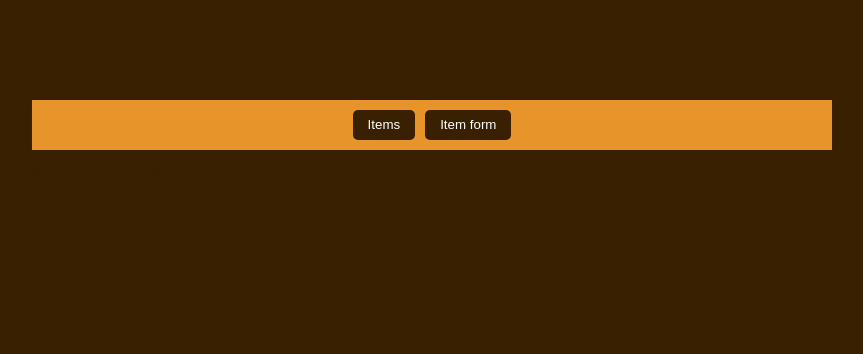
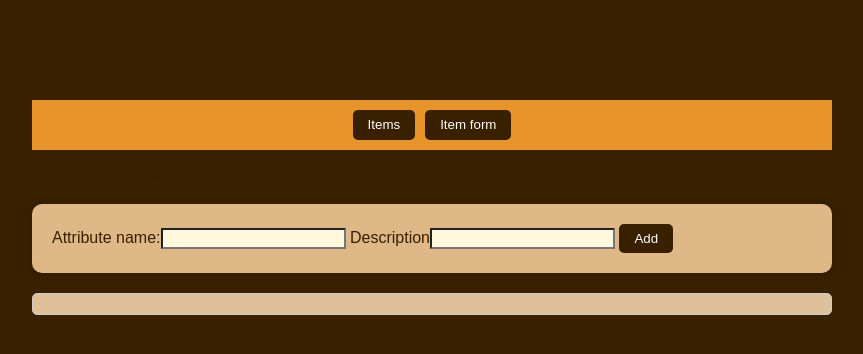
Before and after one commit to adityadworkplace/practice1, a FastAPI app: template templates/detail.html in a window 1280 px wide. Shown: the top 354 px of the page, without its empty margins (208-1071 px from the left). Run offline with FastAPI, Linux system fonts and the light colour scheme; the template is opened without the code that fills it, so the values that code supplies are empty.

Commit message:
Attributes visible

```diff
--- a/main.py
+++ b/main.py
@@ -56,7 +56,7 @@ async def create_items(request : Request, db : db_dependency, tag = Form(...), p
     db.commit()
 
 @app.post('/attribute/{item_id}')
-async def create_attributes(request : Request, item_id : int, db : db_dependency, name = Form(...), description = Form(...)):
+async def create_attributes(item_id : int, db : db_dependency, name = Form(...), description = Form(...)):
     if ( not name ) :
         raise HTTPException(status_code=400, detail="Name is required.")
     if ( len(name) > 50 ):
@@ -67,7 +67,7 @@ async def create_attributes(request : Request, item_id : int, db : db_dependency
     db.add(db_item)
     db.commit()
     db.refresh(db_item)
-    db.commit()
+    return db_item
 
 @app.get('/get_items')
 async def read_items(db : db_dependency):
--- a/templates/detail.html
+++ b/templates/detail.html
@@ -16,6 +16,16 @@
     </nav>
     <div>
         <div id="item-detail"></div>
+        <div id="Attributeformdiv">
+            <form id="Attributeform" method="post">
+                Attribute name:<input type="text" name="name" required>
+                Description<input type="text" name="description" required>
+                <button type="submit">Add</button>
+            </form>
+            <span id="Attributeformname"></span>
+            <span id="Attributeformdescription"></span>
+        </div>
+        <div id="attributes"></div>
         <div id="updateModal">
             <div id="model-content">
                 <span id="closeModal">&times;</span>
@@ -33,8 +43,6 @@
                     <button type="submit">Save</button>
                 </form>
             </div>
-            <div id="Attributeformdiv"></div>
-            <div id="attributes"></div>
         </div>
         <div id="loader"
             style="display:none; position:fixed; top:10px; right:10px; background:#ddd; padding:10px; border-radius:5px;">
--- a/templates/script/detail.js
+++ b/templates/script/detail.js
@@ -1,6 +1,8 @@
+let id1 = null;
 window.onload = function () {
     const p = new URLSearchParams(window.location.search);
     const id = p.get("id");
+    id1 = id;
     if (id) {
         getitem(Number(id));
     } else {
@@ -53,39 +55,6 @@ async function getattr(id) {
     table += "</table>"
     container.innerHTML = table;
     stoploader();
-
-    const container1 = document.getElementById("Attributeformdiv");
-    container1.innerHTML = '<form id="Attributeform" method="post">Attribute name:<input type="text" name="name" required>Description<input type="text" name="description"><button type="submit">Add</button></form><span id="Attributeformname"></span><span id="Attributeformdescription"></span>';
-
-    const form = document.getElementById("Attributeform");
-
-    form.addEventListener("submit", async (e) => {
-        e.preventDefault();
-        const formData = new FormData(form);
-        const span = document.getElementById("Attributeformname");
-        const span2 = document.getElementById("Attributeformdescription");
-        span.innerText = "";
-        span2.innerText = "";
-        if (form.name.value.trim() === "") {
-            span.innerText = "Name is required";
-            return;
-        } else if (!/^[a-zA-Z0-9_-]+$/.test(form.name.value.trim()) || form.name.value.trim().length > 50) {
-            span.innerText = "Name can only contain alphanumeric characters, underscores, and hyphens, and must be less than 50 characters long";
-            return;
-        }
-        if (form.description.value.trim() === "") {
-            span2.innerText = "Description is required";
-            return;
-        }
-        loader();
-        await fetch(`http://127.0.0.1:8000/attribute/${id}`, {
-            method: "POST",
-            body: formData
-        });
-        form.reset();
-        getattr(id);
-        stoploader();
-    });
 }
 
 async function getitem(id) {
@@ -203,3 +172,34 @@ if (updateForm) {
         getitem(currentUpdateItemId);
     });
 }
+
+
+const form = document.getElementById("Attributeform");
+
+form.addEventListener("submit", async (e) => {
+    e.preventDefault();
+    const formData = new FormData(form);
+    const span = document.getElementById("Attributeformname");
+    const span2 = document.getElementById("Attributeformdescription");
+    span.innerText = "";
+    span2.innerText = "";
+    if (form.name.value.trim() === "") {
+        span.innerText = "Name is required";
+        return;
+    } else if (!/^[a-zA-Z0-9_-]+$/.test(form.name.value.trim()) || form.name.value.trim().length > 50) {
+        span.innerText = "Name can only contain alphanumeric characters, underscores, and hyphens, and must be less than 50 characters long";
+        return;
+    }
+    if (form.description.value.trim() === "" || form.description.value.trim().length < 3) {
+        span2.innerText = "Description is required and must be at least 3 characters long";
+        return;
+    }
+    loader();
+    await fetch(`http://127.0.0.1:8000/attribute/${id1}`, {
+        method: "POST",
+        body: formData
+    });
+    form.reset();
+    getattr(id1);
+    stoploader();
+});
--- a/templates/style/index.css
+++ b/templates/style/index.css
@@ -143,3 +143,19 @@ nav {
     border-radius: 10px;
     box-shadow: 0 0 10px rgba(0, 0, 0, 0.1);
 }
+
+#Attributeformdiv {
+    background-color: burlywood;
+    padding: 20px;
+    border-radius: 10px;
+    box-shadow: 0 0 10px rgba(0, 0, 0, 0.1);
+    margin-top: 20px;
+}
+
+#attributes {
+    margin-top: 20px;
+    padding: 10px;
+    border: 1px solid #ccc;
+    border-radius: 5px;
+    background-color: rgb(222, 193, 154);
+}
```
